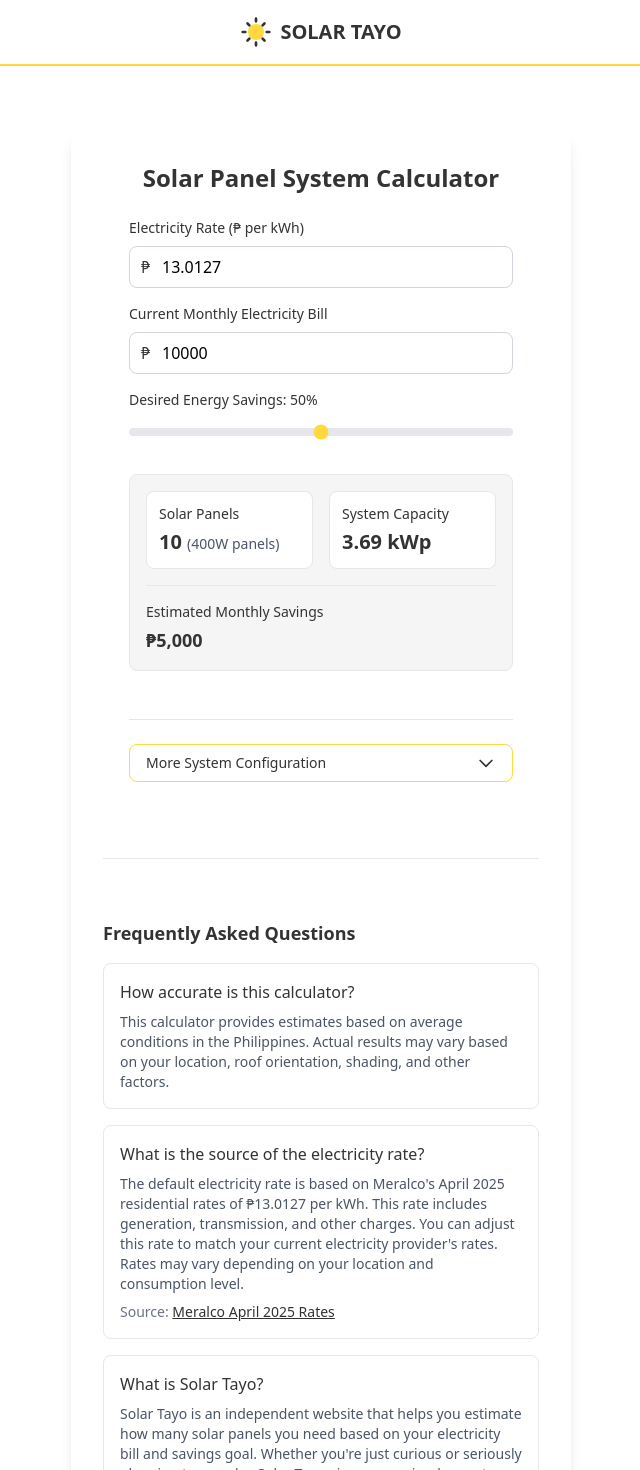
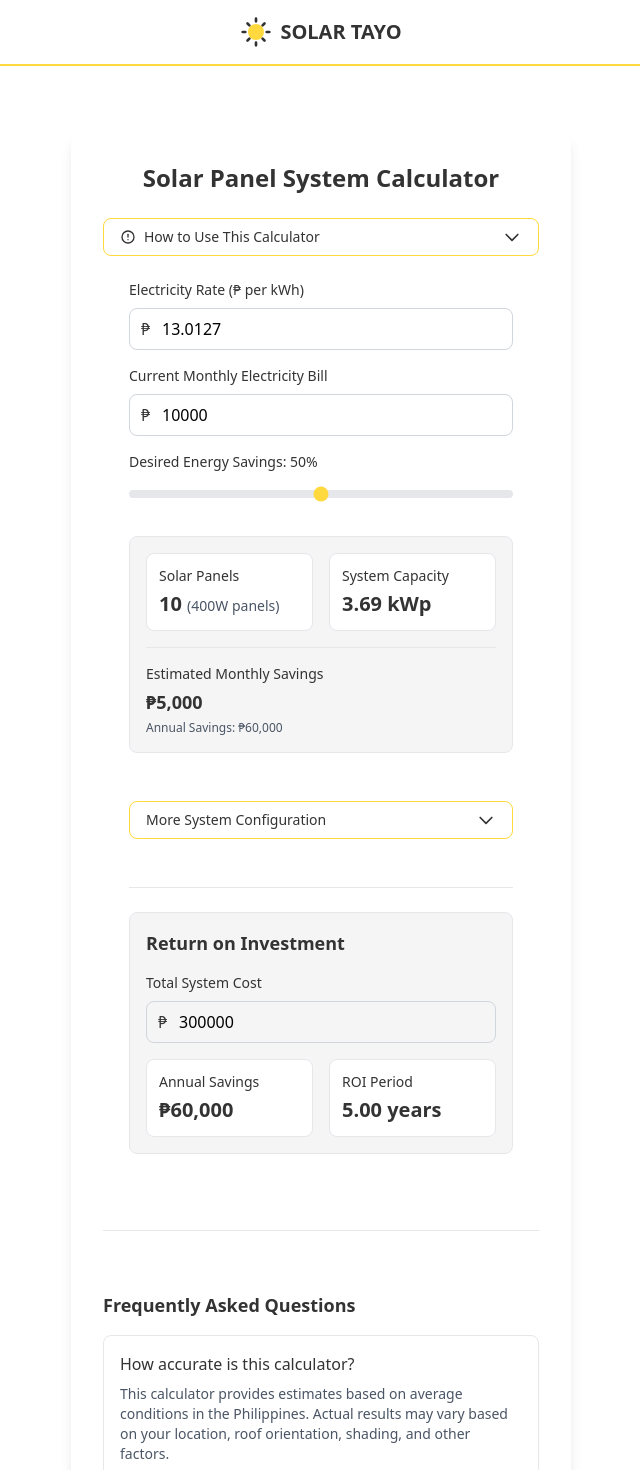
Before and after one commit to MojoJolo/solarcalc, a Vue app: page / in a window 1280 px wide. Shown: the top 1470 px of the page, without its empty margins (319-959 px from the left). Built offline with nearby package versions, Linux system fonts and the light colour scheme.

Commit message:
added roi

```diff
--- a/src/components/HomeView.vue
+++ b/src/components/HomeView.vue
@@ -14,6 +14,8 @@ const costPerKwh = ref(13.0127)
 const systemEfficiency = ref(DEFAULT_EFFICIENCY * 100) // Convert to percentage for display
 const selectedPanelWattage = ref(400) // Default to 40W
 const isConfigExpanded = ref(false) // Controls visibility of system configuration
+const isHowToUseExpanded = ref(false) // Controls visibility of how to use section
+const totalSystemCost = ref('300000') // Default system cost in PHP
 
 const formatNumber = (num) => {
     return Number(num).toLocaleString('en-US', {
@@ -24,7 +26,7 @@ const formatNumber = (num) => {
 
 const savingsAmount = computed(() => {
     if (!monthlyBill.value) return 0
-    return formatNumber(monthlyBill.value * (targetSavings.value / 100))
+    return formatNumber(Number(monthlyBill.value) * (targetSavings.value / 100))
 })
 
 const recommendedSystemSize = computed(() => {
@@ -37,6 +39,16 @@ const recommendedSystemSize = computed(() => {
 const recommendedPanelCount = computed(() => {
     if (!recommendedSystemSize.value) return 0
     return Math.ceil(recommendedSystemSize.value * KW_TO_WATTS / selectedPanelWattage.value)
+})
+
+const annualSavings = computed(() => {
+    if (!savingsAmount.value) return 0
+    return formatNumber(Number(savingsAmount.value.replace(/,/g, '')) * 12)
+})
+
+const roiYears = computed(() => {
+    if (!totalSystemCost.value || !annualSavings.value) return 0
+    return (Number(totalSystemCost.value.replace(/,/g, '')) / Number(annualSavings.value.replace(/,/g, ''))).toFixed(2)
 })
 
 </script>
@@ -58,6 +70,51 @@ const recommendedPanelCount = computed(() => {
         <div class="flex-1 flex items-center justify-center w-full py-8">
             <div class="w-full min-w-[300px] sm:w-[400px] md:w-[500px] p-2 sm:p-4 md:p-8 bg-white rounded-xl shadow-lg mt-4 mb-4 sm:mt-8 sm:mb-8">
                 <h1 class="text-xl sm:text-2xl font-bold mb-4 sm:mb-6 text-center text-[#333333]">Solar Panel System Calculator</h1>
+
+                <!-- How to Use Section -->
+                <div class="mb-6">
+                    <button
+                        @click="isHowToUseExpanded = !isHowToUseExpanded"
+                        class="flex items-center justify-between w-full text-sm font-medium text-[#333333] border border-[#FFD93D] rounded-lg px-4 py-2 hover:bg-[#FFD93D] transition-colors"
+                    >
+                        <div class="flex items-center space-x-2">
+                            <svg class="w-4 h-4" viewBox="0 0 24 24" fill="none" xmlns="http://www.w3.org/2000/svg">
+                                <circle cx="12" cy="12" r="9" stroke="currentColor" stroke-width="2"/>
+                                <path d="M12 8V12" stroke="currentColor" stroke-width="2" stroke-linecap="round"/>
+                                <circle cx="12" cy="16" r="1" fill="currentColor"/>
+                            </svg>
+                            <span>How to Use This Calculator</span>
+                        </div>
+                        <svg
+                            class="w-5 h-5 transform transition-transform duration-200"
+                            :class="{ 'rotate-180': isHowToUseExpanded }"
+                            fill="none"
+                            stroke="currentColor"
+                            viewBox="0 0 24 24"
+                        >
+                            <path stroke-linecap="round" stroke-linejoin="round" stroke-width="2" d="M19 9l-7 7-7-7" />
+                        </svg>
+                    </button>
+
+                    <div
+                        class="mt-3 p-4 bg-[#F5F5F5] border border-gray-200 rounded-lg space-y-2 transition-all duration-200 ease-in-out"
+                        :class="{ 'hidden': !isHowToUseExpanded }"
+                    >
+                        <ol class="list-decimal list-inside space-y-2 text-sm text-gray-600">
+                            <li class="pl-2">Enter your current electricity rate per kWh (default is ₱13.0127 based on Meralco's April 2025 rates)</li>
+                            <li class="pl-2">Input your current monthly electricity bill amount</li>
+                            <li class="pl-2">Adjust the desired energy savings percentage using the slider (default is 50%)</li>
+                            <li class="pl-2">Click "More System Configuration" to adjust:
+                                <ul class="list-disc list-inside ml-4 mt-1">
+                                    <li>Panel wattage (300W to 600W)</li>
+                                    <li>System efficiency (70% to 95%)</li>
+                                </ul>
+                            </li>
+                            <li class="pl-2">In the ROI section, enter your total system cost to calculate your return on investment period</li>
+                        </ol>
+                    </div>
+                </div>
+
                 <div class="flex flex-col items-center space-y-3 sm:space-y-4">
                     <div class="w-full sm:w-96">
                         <label class="block mb-1 sm:mb-2 text-sm font-medium text-[#333333]">Electricity Rate (₱ per kWh)</label>
@@ -114,10 +171,11 @@ const recommendedPanelCount = computed(() => {
                         <div class="pt-3 sm:pt-4 border-t border-gray-200">
                             <p class="text-sm font-medium text-[#333333] mb-1">Estimated Monthly Savings</p>
                             <p class="text-base sm:text-lg font-semibold text-[#333333]">₱{{ savingsAmount }}</p>
+                            <p class="text-xs text-gray-600 mt-1">Annual Savings: ₱{{ annualSavings }}</p>
                         </div>
                     </div>
 
-                    <div class="w-full sm:w-96 mt-6 sm:mt-8 pt-4 sm:pt-6 border-t border-gray-200">
+                    <div class="w-full sm:w-96 mt-6 sm:mt-8">
                         <button
                             @click="isConfigExpanded = !isConfigExpanded"
                             class="flex items-center justify-between w-full text-sm font-medium text-[#333333] border border-[#FFD93D] rounded-lg px-4 py-2 hover:bg-[#FFD93D] transition-colors"
@@ -136,7 +194,7 @@ const recommendedPanelCount = computed(() => {
 
                         <div
                             class="mt-3 sm:mt-4 space-y-4 sm:space-y-6 transition-all duration-200 ease-in-out"
-                            :class="{ 'max-h-0 overflow-hidden': !isConfigExpanded, 'max-h-96': isConfigExpanded }"
+                            :class="{ 'hidden': !isConfigExpanded }"
                         >
                             <div>
                                 <label class="block mb-1 sm:mb-2 text-sm font-medium text-[#333333]">Panel Wattage: {{ selectedPanelWattage }}W</label>
@@ -165,6 +223,36 @@ const recommendedPanelCount = computed(() => {
                                     class="w-full h-2 bg-gray-200 rounded-lg appearance-none cursor-pointer accent-[#FFD93D]"
                                 >
                                 <p class="mt-2 text-xs sm:text-sm text-gray-600">Includes panel efficiency, inverter loss, and other system losses</p>
+                            </div>
+                        </div>
+                    </div>
+
+                    <div class="w-full sm:w-96 mt-6 sm:mt-8 pt-4 sm:pt-6 border-t border-gray-200">
+                        <!-- ROI Section -->
+                        <div class="p-3 sm:p-4 bg-[#F5F5F5] border border-gray-200 rounded-lg space-y-3 sm:space-y-4">
+                            <h3 class="text-base sm:text-lg font-semibold text-[#333333]">Return on Investment</h3>
+
+                            <div class="w-full">
+                                <label class="block mb-1 sm:mb-2 text-sm font-medium text-[#333333]">Total System Cost</label>
+                                <div class="relative">
+                                    <span class="absolute left-3 top-1/2 -translate-y-1/2 text-[#333333]">₱</span>
+                                    <input
+                                        type="number"
+                                        v-model="totalSystemCost"
+                                        placeholder="Enter total system cost"
+                                        class="w-full pl-8 py-2 border border-gray-300 rounded-lg focus:ring-2 focus:ring-[#FFD93D] focus:border-[#FFD93D] transition-all"
+                                    >
+                                </div>
+                            </div>
+
+                            <div class="grid grid-cols-2 gap-3 sm:gap-4">
+                                <div class="p-2 sm:p-3 bg-white rounded-lg border border-gray-200">
+                                    <p class="text-sm font-medium text-[#333333] mb-1">Annual Savings</p>
+                                    <p class="text-lg sm:text-xl font-bold text-[#333333]">₱{{ annualSavings }}</p>
+                                </div>
+                                <div class="p-2 sm:p-3 bg-white rounded-lg border border-gray-200">
+                                    <p class="text-sm font-medium text-[#333333] mb-1">ROI Period</p>
+                                    <p class="text-lg sm:text-xl font-bold text-[#333333]">{{ roiYears }} years</p>
                                 </div>
                             </div>
                         </div>
@@ -202,4 +290,5 @@ const recommendedPanelCount = computed(() => {
                 </div>
             </div>
         </div>
+    </div>
 </template>
```
Lines whose indentation alone changed are shown as unchanged.
